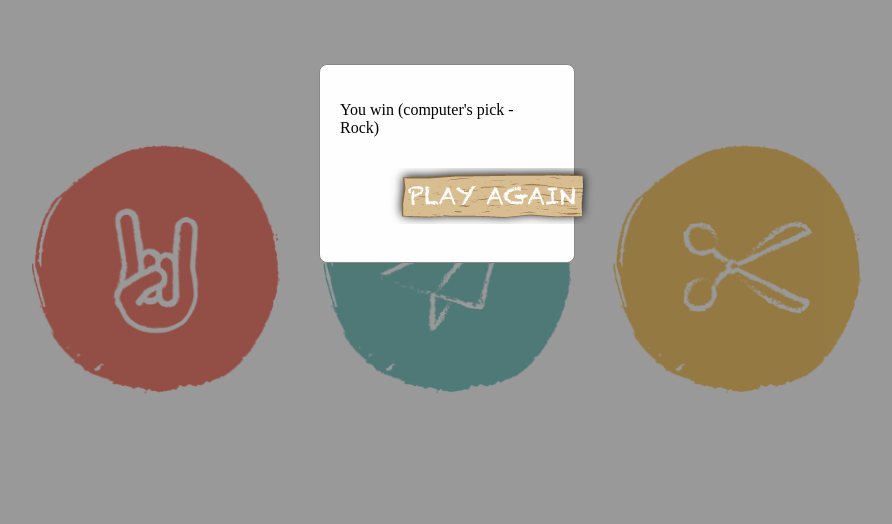
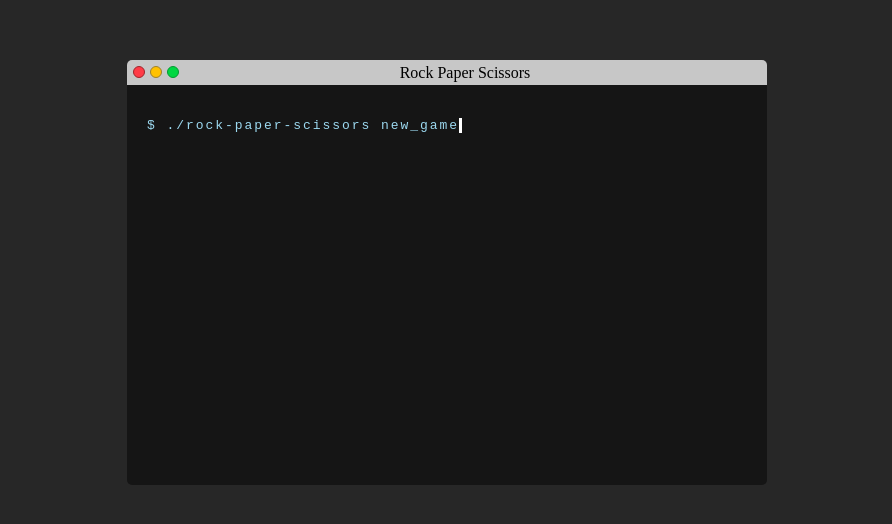
Before and after one commit to tadjik1/rock-paper-scissors, a website: page public/index.html in a window 1280 px wide. Shown: the part 128-652 px from the top of the page, without its empty margins (193-1085 px from the left). Drawn offline with nearby package versions, Linux system fonts and the light colour scheme.

Commit message:
new design

```diff
--- a/public/css/styles.css
+++ b/public/css/styles.css
@@ -1,76 +1,89 @@
-* {
-  box-sizing: border-box;
-}
-
 body {
-  padding: 0;
+  background-color: #272727;
   margin: 0;
 }
 
-#application {
+.container {
+  width: 100vw;
   height: 100vh;
-  width: 100vw;
   display: flex;
+  flex-direction: column;
   justify-content: center;
   align-items: center;
-  flex-direction: column;
 }
 
-.figures {
-  display: flex;
-  flex-direction: row;
-  justify-content: space-evenly;
+.top-menu {
+  width: 50%;
+  box-sizing: border-box;
+  height: 25px;
+  background-color: #c7c7c7;
+  border-top-right-radius: 5px;
+  border-top-left-radius: 5px;
+  text-align: center;
 }
 
-.figure {
-  cursor: pointer;
-  opacity: .8;
-  margin: 20px;
-  transition: opacity 0.5s ease-in-out;
+.button {
+  height: 10px;
+  width: 10px;
+  border-radius: 50%;
+  border: 1px solid #9d252b;
+  position: relative;
+  top: 6px;
+  left: 6px;
+  background-color: #ff3b47;
+  display: inline-block;
+  float: left;
 }
 
-.figure.inactive {
-  opacity: 0;
+.minimize {
+  left: 11px;
+  background-color: #ffc100;
+  border-color: #9d802c;
 }
 
-.figure img {
-  width: 100%;
+.zoom {
+  left: 16px;
+  background-color: #00d742;
+  border-color: #049931;
 }
 
-.figure:hover:not(.inactive) {
-  opacity: 1;
+.title {
+  vertical-align: sub;
 }
 
-.modal {
-  position: fixed;
-  z-index: 1;
-  left: 0;
-  top: 0;
-  width: 100vw;
-  height: 100vh;
-  overflow: auto;
-  background: rgba(0, 0, 0, 0.4);
+.screen {
+  background-color: #151515;
+  box-sizing: border-box;
+  width: 50%;
+  height: 400px;
+  padding: 20px;
+  border-bottom-left-radius: 5px;
+  border-bottom-right-radius: 5px;
 }
 
-.modal_content {
-  background-color: #fefefe;
-  margin: 15% auto;
-  padding: 20px;
-  border: 1px solid #888;
-  border-radius: 8px;
-  width: 20%;
+.line {
+  color: #9CD9F0;
 }
 
-.play_again {
-  cursor: pointer;
+.text {
+  font-family: monospace;
+  white-space: nowrap;
+  overflow: hidden;
+  letter-spacing: .15em;
+  width: 1em;
+  border-right: .3em solid #ffffff;
+  animation:
+      typing 3.5s linear forwards,
+      blink-caret .75s step-end infinite;
 }
 
-@media (max-width: 760px), (max-device-width: 480px) and (orientation: portrait) {
-  .figures {
-    flex-direction: column;
-  }
+@keyframes typing {
+  from { width: 0 }
+  to { width: 24em }
+}
 
-  .figure {
-    margin: 0;
-  }
+/* The typewriter cursor effect */
+@keyframes blink-caret {
+  from, to { border-color: transparent }
+  50% { border-color: #ffffff; }
 }
--- a/public/index.html
+++ b/public/index.html
@@ -8,40 +8,23 @@
     <meta name="description" content="The Rock-Paper-Scissors game. Play online!">
     <meta name="author" content="Sergey Zelenov">
 
-    <link rel="stylesheet" href="https://yarnpkg.com/en/package/normalize.css">
     <link rel="stylesheet" href="css/styles.css?v=1.0">
 
 </head>
 
 <body>
-<main id="application">
-    <div class="game mode_pve">
-        <section class="figures">
-            <div class="figure" data-id="rock">
-                <img src="images/rock.png" alt="Rock">
-            </div>
-            <div class="figure" data-id="paper">
-                <img src="images/paper.png" alt="Paper">
-            </div>
-            <div class="figure" data-id="scissors">
-                <img src="images/scissors.png" alt="Scissors">
-            </div>
-        </section>
+<div class="container">
+    <div class="top-menu">
+        <div class="button close"></div>
+        <div class="button minimize"></div>
+        <div class="button zoom"></div>
+        <span class="title">Rock Paper Scissors</span>
     </div>
-    <div class="game mode_eve" style="display: none;">
-        <p>Simulating mode, computer versus computer.</p>
-    </div>
-</main>
-
-<div class="modal">
-    <div class="modal_content">
-        <p class="result">You win (computer's pick - Rock)</p>
-        <div class="play_again">
-            <img src="images/play_again.png" align="Play again" />
+    <div class="screen">
+        <div class="line">
+            <p class="text">$ ./rock-paper-scissors new_game</p>
         </div>
     </div>
 </div>
-
-<script type="module" src="js/main.mjs"></script>
 </body>
 </html>
```
